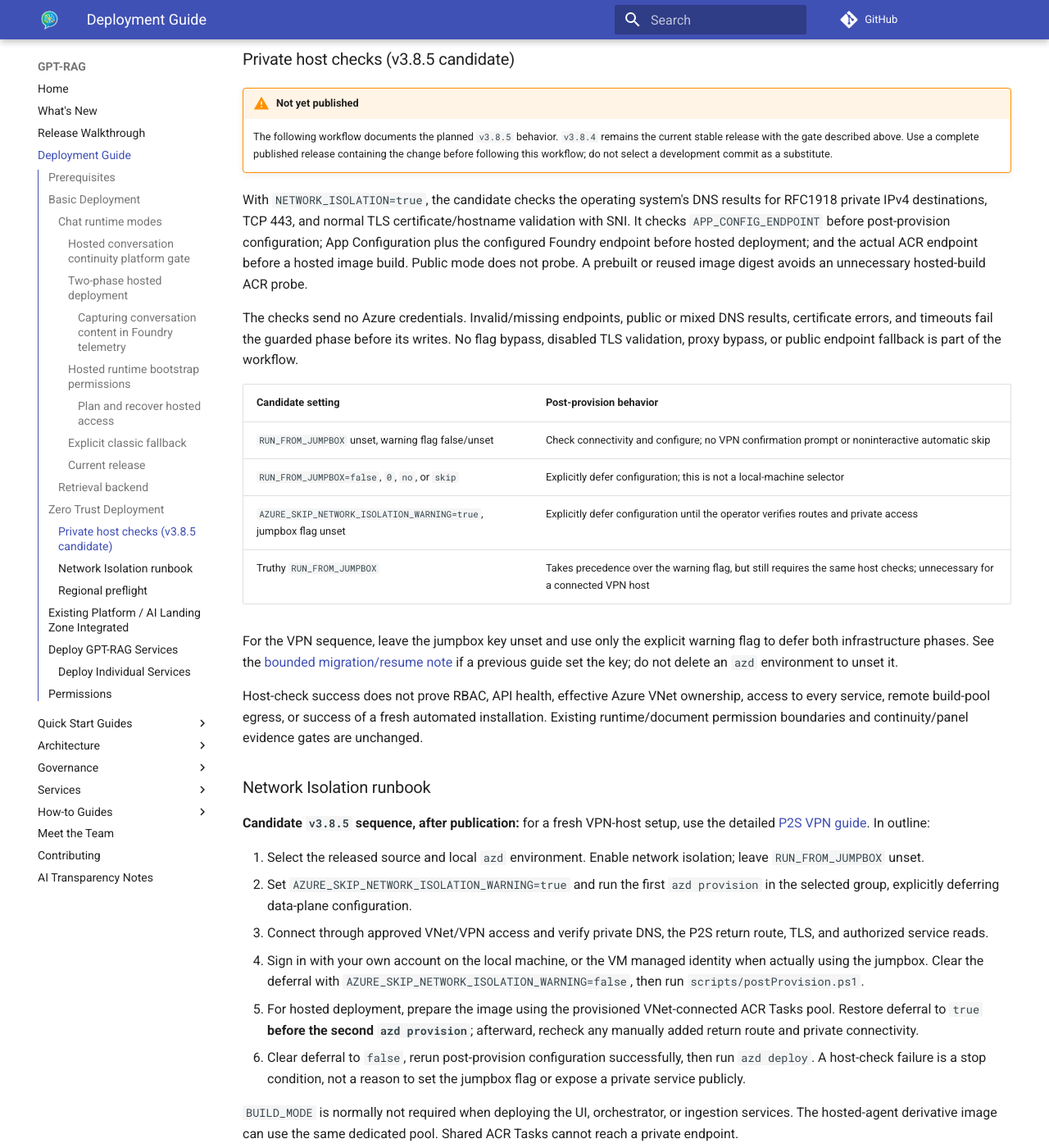
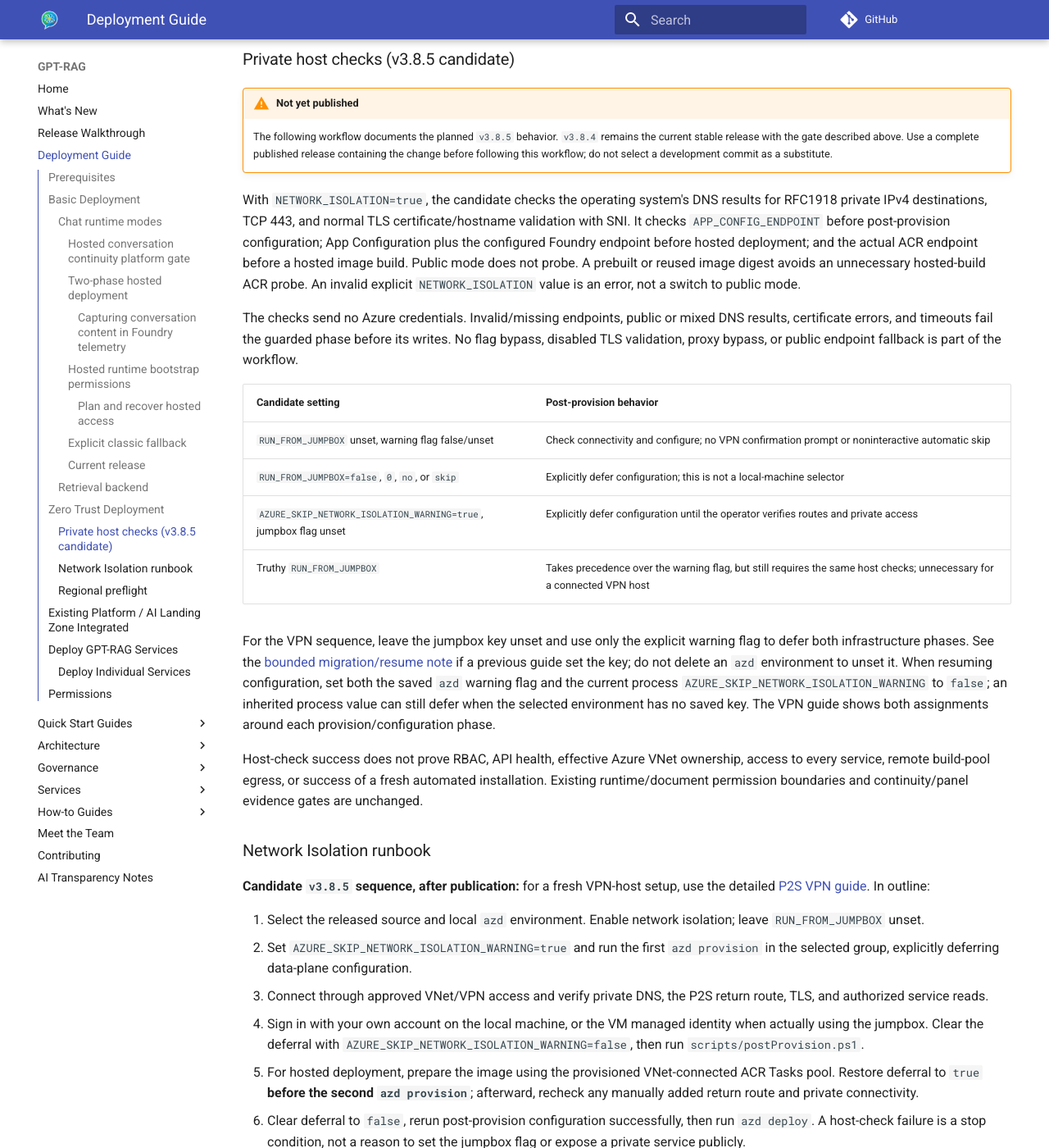
Before and after one commit to Azure/GPT-RAG, an MkDocs documentation site: the page built from docs/deploy.md, in a window 1280 px wide and 1400 px high, scrolled down 12860 px. Shown: the whole window at 82% size. Built offline with MkDocs 1.6.1 and Material for MkDocs 9.7.7, drawn with Linux system fonts in a browser that asks for light colours; comment, search, counter and statistics services are not loaded.

Commit message:
docs: align VPN deferral with process and saved settings
Apply the implementation owner provisional contract receipt: clear both saved and process warning flags when resuming, keep both aligned around provisioning phases, and document that invalid explicit isolation values fail closed. Final implementation head and release publication are still pending; the companion PR stays draft.

Co-authored-by: Copilot App <223556219+Copilot@users.noreply.github.com>

```diff
--- a/docs/deploy.md
+++ b/docs/deploy.md
@@ -612,6 +612,8 @@ before post-provision configuration; App Configuration plus the configured
 Foundry endpoint before hosted deployment; and the actual ACR endpoint before
 a hosted image build. Public mode does not probe. A prebuilt or reused image
 digest avoids an unnecessary hosted-build ACR probe.
+An invalid explicit `NETWORK_ISOLATION` value is an error, not a switch to
+public mode.
 
 The checks send no Azure credentials. Invalid/missing endpoints, public or
 mixed DNS results, certificate errors, and timeouts fail the guarded phase
@@ -629,6 +631,10 @@ For the VPN sequence, leave the jumpbox key unset and use only the explicit
 warning flag to defer both infrastructure phases. See the
 [bounded migration/resume note](howto_private_vpn.md#keep-the-host-setting-unset-for-the-candidate-vpn-workflow)
 if a previous guide set the key; do not delete an `azd` environment to unset it.
+When resuming configuration, set both the saved `azd` warning flag and the
+current process `AZURE_SKIP_NETWORK_ISOLATION_WARNING` to `false`; an inherited
+process value can still defer when the selected environment has no saved key.
+The VPN guide shows both assignments around each provision/configuration phase.
 
 Host-check success does not prove RBAC, API health, effective Azure VNet
 ownership, access to every service, remote build-pool egress, or success of a
```
Also changed, not shown: docs/howto_private_vpn.md (+14 -1 lines), docs/troubleshooting.md (+2 -1 lines).
